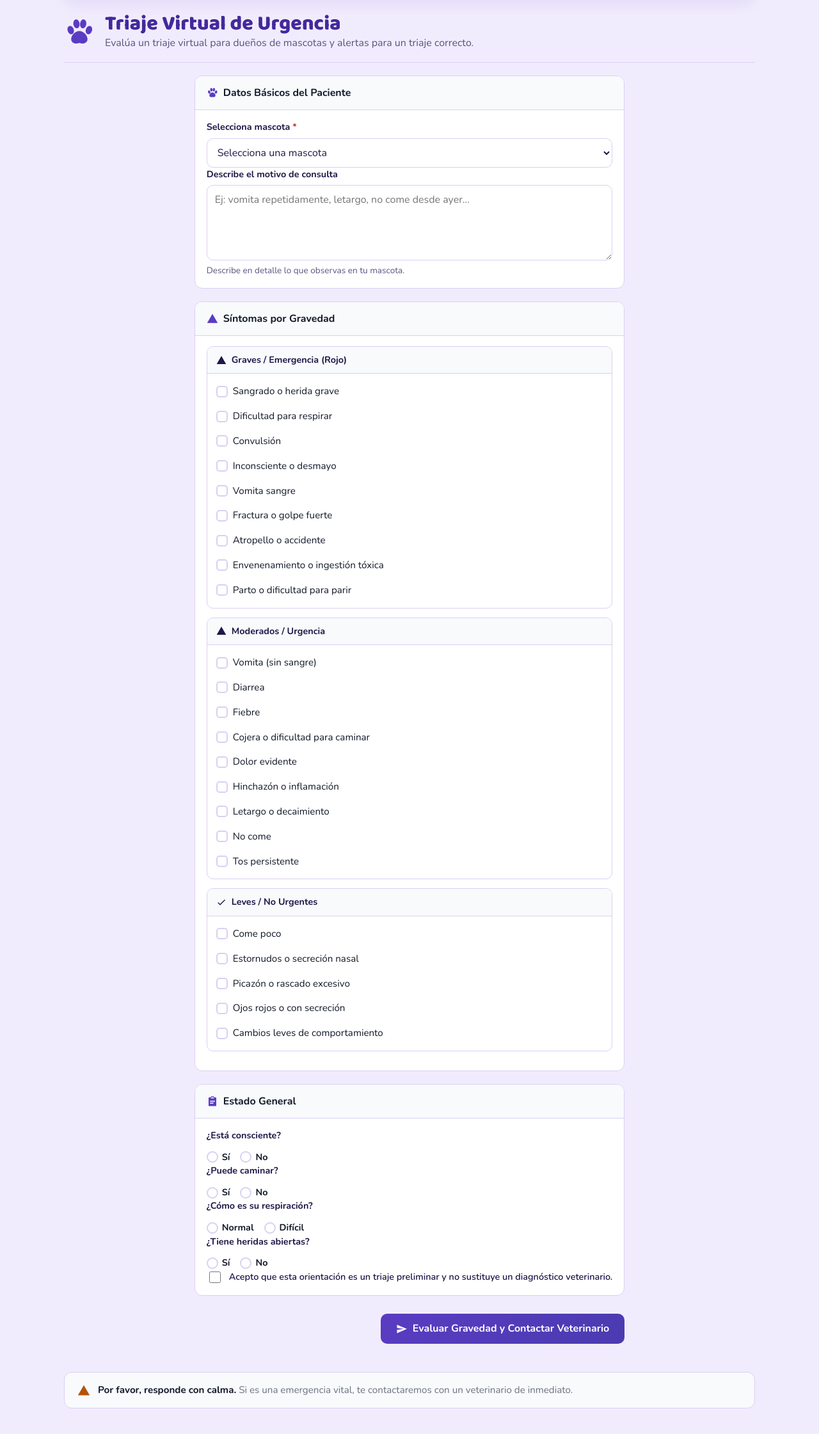
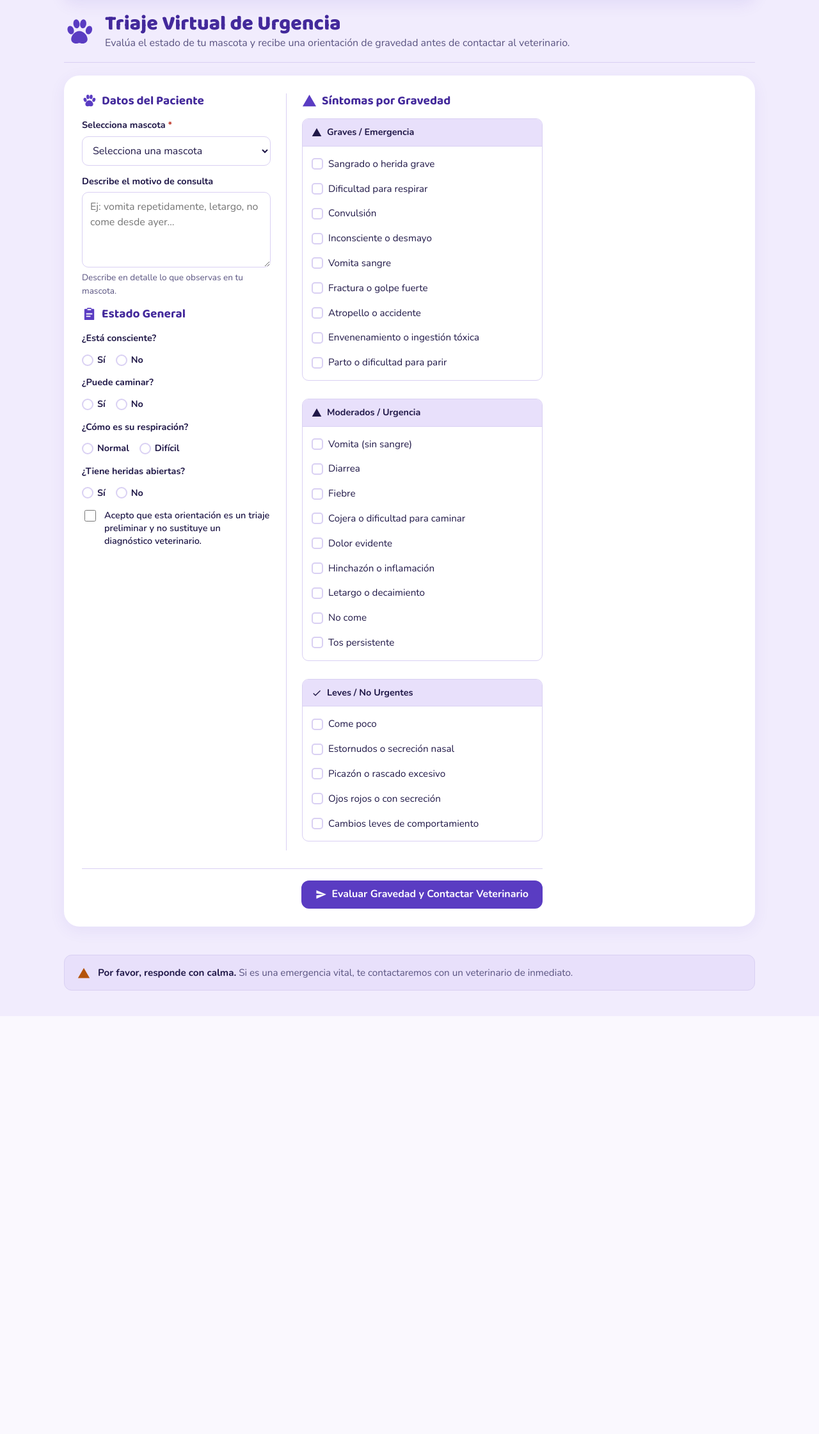
Before and after one commit to Luis-Alejandro-18/Veterinaria_Modular, a Flask app: page /triaje/nueva in a window 1280 px wide. Shown: the part 78-2319 px from the top of the page at 64% size. After the commit the page ends 1626 px from the top, so only its background shows below. Run offline with Flask 3, Linux system fonts and the light colour scheme; the visitor is signed in with stand-in values (Sample User, id 1); tables that the repository leaves empty hold one stand-in row (values such as "Sample post"); some libraries are stand-ins or nearby versions.

Commit message:
fix: triaje - rediseño de tarjeta de dos columnas, clasificación corregida y tests actualizados

```diff
--- a/routes/triaje.py
+++ b/routes/triaje.py
@@ -1,5 +1,7 @@
 import mimetypes
 import os
+import re
+import unicodedata
 from uuid import uuid4
 
 from flask import (Blueprint, abort, current_app, flash, g, redirect,
@@ -20,14 +22,45 @@ triaje_bp = Blueprint('triaje', __name__, url_prefix='/triaje')
 EXTENSIONES_IMAGEN = {'png', 'jpg', 'jpeg', 'gif', 'webp'}
 EXTENSIONES_VIDEO = {'mp4', 'mov', 'avi', 'webm'}
 
+# Mapa clave -> etiqueta amigable para los síntomas predefinidos.
+SINTOMA_ETIQUETA = {}
+for _nivel, _sintomas in SINTOMAS_PREDEFINIDOS.items():
+    for _clave, _etiqueta in _sintomas:
+        SINTOMA_ETIQUETA[_clave] = _etiqueta
+
+# Mapa clave -> nivel de urgencia para los síntomas predefinidos.
+SINTOMA_NIVEL = {}
+for _nivel, _sintomas in SINTOMAS_PREDEFINIDOS.items():
+    for _clave, _etiqueta in _sintomas:
+        SINTOMA_NIVEL[_clave] = _nivel
+
+
+def _normalizar(texto):
+    """Pasa a minúsculas, quita acentos y colapsa espacios."""
+    if not texto:
+        return ''
+    texto = texto.lower()
+    texto = ''.join(
+        c for c in unicodedata.normalize('NFD', texto)
+        if unicodedata.category(c) != 'Mn'
+    )
+    return re.sub(r'\s+', ' ', texto).strip()
+
+
+# Expresiones regulares con límite de palabra para evitar falsos positivos
+# (p. ej. "tos" dentro de "vómitos"). Se aplican sobre texto ya normalizado.
 PALABRAS_URGENTES = [
-    'sangra', 'sangrado', 'convulsion', 'convulsión', 'no respira',
-    'dificultad para respirar', 'envenen', 'atropell', 'desmay',
-    'inconsciente', 'fractura', 'vomita sangre', 'parto',
+    r'\bsangr', r'\bhemorragi', r'\bveneno', r'\btoxico', r'\bintoxicaci',
+    r'\bconvuls', r'\bdesmay', r'\binconsciente', r'\bno respira',
+    r'\bdificultad para respirar', r'\bdificultad respir', r'\bcuesta respir',
+    r'\batropell', r'\baccidente', r'\bfractura', r'\bgolpe fuerte',
+    r'\bquemadura', r'\bparto', r'\bsangre en la heces', r'\bherida\w*',
+    r'\bno puede caminar',
 ]
 PALABRAS_MODERADAS = [
-    'vomita', 'diarrea', 'fiebre', 'cojea', 'dolor', 'hinchaz',
-    'letargo', 'no come', 'tos',
+    r'\bvomita', r'\bvomit', r'\bdiarrea', r'\bfiebre', r'\bcoje',
+    r'\bdolor', r'\bhinch\w*', r'\binflamaci', r'\bletargo', r'\bdecaed',
+    r'\bdecai', r'\bno come', r'\bno quiere comer', r'\btos\b',
 ]
 
 
@@ -41,6 +74,10 @@ def _redirect_veterinarios_crear():
             return redirect(url_for('veterinario.consultas_disponibles'))
 
 
+def _coincide(texto_norm, patrones):
+    return any(re.search(p, texto_norm) for p in patrones)
+
+
 def clasificar_urgencia(sintomas_texto, sintomas_predefinidos=None, estado_general=None):
     """Clasifica la urgencia con reglas simples por palabras clave, síntomas predefinidos y estado general.
 
@@ -48,8 +85,11 @@ def clasificar_urgencia(sintomas_texto, sintomas_predefinidos=None, estado_gener
         sintomas_texto: Texto libre de síntomas.
         sintomas_predefinidos: Lista de claves de síntomas predefinidos seleccionados.
         estado_general: Dict con respuestas del formulario de estado general.
+
+    Returns:
+        Uno de 'Urgente', 'Moderado', 'Leve'.
     """
-    texto = (sintomas_texto or '').lower()
+    texto = _normalizar(sintomas_texto)
     predefinidos = sintomas_predefinidos or []
     estado = estado_general or {}
 
@@ -63,24 +103,22 @@ def clasificar_urgencia(sintomas_texto, sintomas_predefinidos=None, estado_gener
     if estado.get('estado_heridas') == 'si':
         return 'Urgente'
 
-    # Si hay algún síntoma predefinido urgente, la urgencia es Urgente.
+    # Síntomas predefinidos: el nivel más grave gana.
     for clave in predefinidos:
-        for nivel, sintomas in SINTOMAS_PREDEFINIDOS.items():
-            if any(s[0] == clave for s in sintomas) and nivel == 'Urgente':
-                return 'Urgente'
+        if SINTOMA_NIVEL.get(clave) == 'Urgente':
+            return 'Urgente'
 
     # Palabras clave urgentes en el texto libre.
-    if any(palabra in texto for palabra in PALABRAS_URGENTES):
+    if _coincide(texto, PALABRAS_URGENTES):
         return 'Urgente'
 
-    # Si hay algún síntoma predefinido moderado, la urgencia es al menos Moderado.
+    # Síntomas predefinidos moderados.
     for clave in predefinidos:
-        for nivel, sintomas in SINTOMAS_PREDEFINIDOS.items():
-            if any(s[0] == clave for s in sintomas) and nivel == 'Moderado':
-                return 'Moderado'
+        if SINTOMA_NIVEL.get(clave) == 'Moderado':
+            return 'Moderado'
 
     # Palabras clave moderadas en el texto libre.
-    if any(palabra in texto for palabra in PALABRAS_MODERADAS):
+    if _coincide(texto, PALABRAS_MODERADAS):
         return 'Moderado'
 
     return 'Leve'
@@ -149,7 +187,8 @@ def nueva():
         if motivo:
             partes_sintomas.append('Motivo: ' + motivo)
         if sintomas_predefinidos:
-            partes_sintomas.append('Síntomas: ' + ', '.join(sintomas_predefinidos))
+            etiquetas = [SINTOMA_ETIQUETA.get(c, c) for c in sintomas_predefinidos]
+            partes_sintomas.append('Síntomas: ' + ', '.join(etiquetas))
 
         estado_partes = []
         if estado_consciente:
@@ -184,7 +223,7 @@ def nueva():
         consulta = Consulta(
             mascota_id=mascota.id,
             sintomas=sintomas_combinados,
-            nivel_urgencia=clasificar_urgencia(motivo, sintomas_predefinidos, estado_general),
+            nivel_urgencia=clasificar_urgencia(sintomas_combinados, sintomas_predefinidos, estado_general),
             estado='Pendiente',
             acepta_terminos_triage=True,
         )
--- a/static/css/estilosGlobales.css
+++ b/static/css/estilosGlobales.css
@@ -1557,67 +1557,41 @@ textarea.in,
   margin: 0;
 }
 
-/* ===== Triaje Virtual — Diseño de tarjetas verticales ===== */
-.triaje-wrapper {
-  max-width: 900px;
-  margin: 0 auto;
-}
-
+/* ===== Triaje Virtual — integrado al sistema de diseño ===== */
 .triaje-form {
-  display: flex;
-  flex-direction: column;
-  gap: 20px;
-}
-
-.triaje-card {
-  border: 1px solid var(--line, #e5e7eb);
-  border-radius: 12px;
-  background: #fff;
-  overflow: hidden;
-}
-
-.triaje-card .card-header {
+  gap: 24px;
+}
+
+.triaje-form h3 {
   display: flex;
   align-items: center;
   gap: 8px;
-  padding: 14px 18px;
-  background: #f8fafc;
-  border-bottom: 1px solid var(--line, #e5e7eb);
-}
-
-.triaje-card .card-header .i {
-  width: 18px;
-  height: 18px;
-  color: var(--primary, #5a3cc2);
-}
-
-.triaje-card .card-header span {
-  font-size: 1rem;
-  font-weight: 700;
-  color: var(--texto, #111827);
-}
-
-.triaje-card .card-body {
-  padding: 16px 18px;
+  margin-top: 0;
+}
+
+.triaje-form h3 .i {
+  width: 1.2em;
+  height: 1.2em;
+  color: var(--brand);
 }
 
 .grupo-sintomas {
-  border: 1px solid var(--line, #e5e7eb);
+  border: 1px solid var(--line);
   border-radius: 10px;
   margin-bottom: 14px;
   overflow: hidden;
 }
 
 .grupo-urgente {
-  border-left: 4px solid var(--danger, #dc2626);
+  border-left: 4px solid var(--danger);
 }
 
 .grupo-moderado {
-  border-left: 4px solid var(--warning, #d97706);
+  border-left: 4px solid var(--warning);
 }
 
 .grupo-leve {
-  border-left: 4px solid var(--success, #15803d);
+  border-left: 4px solid var(--ok);
 }
 
 .grupo-header {
@@ -1625,8 +1599,8 @@ textarea.in,
   align-items: center;
   gap: 8px;
   padding: 10px 14px;
-  background: #f8fafc;
-  border-bottom: 1px solid var(--line, #e5e7eb);
+  background: var(--soft);
+  border-bottom: 1px solid var(--line);
 }
 
 .grupo-header .i {
@@ -1710,7 +1684,7 @@ textarea.in,
 }
 
 .opcion-texto {
-  color: var(--texto, #111827);
+  color: var(--ink);
 }
 
 /* Opciones Sí/No */
@@ -1726,7 +1700,7 @@ textarea.in,
   gap: 6px;
   cursor: pointer;
   font-size: 0.95rem;
-  color: var(--texto, #111827);
+  color: var(--ink);
 }
 
 .opcion-siono input[type="radio"] {
@@ -1760,29 +1734,6 @@ textarea.in,
   border-radius: 50%;
 }
 
-/* Botón final */
-.triaje-actions {
-  display: flex;
-  justify-content: flex-end;
-  margin-top: 8px;
-}
-
-.btn-final {
-  background: linear-gradient(135deg, var(--primary, #5a3cc2), #4a3bb0);
-  border: none;
-  color: #fff;
-  padding: 14px 24px;
-  font-size: 1rem;
-  font-weight: 700;
-  border-radius: 10px;
-  cursor: pointer;
-}
-
-.btn-final:disabled {
-  opacity: 0.6;
-  cursor: not-allowed;
-}
-
 /* Info box inferior */
 .triaje-footer {
   margin-top: 24px;
@@ -1793,8 +1744,8 @@ textarea.in,
   align-items: flex-start;
   gap: 12px;
   padding: 16px 20px;
-  background: #f8fafc;
-  border: 1px solid var(--line, #e5e7eb);
+  background: var(--soft);
+  border: 1px solid var(--line);
   border-radius: 12px;
 }
 
@@ -1802,136 +1753,20 @@ textarea.in,
   width: 20px;
   height: 20px;
   flex-shrink: 0;
-  color: var(--warning, #d97706);
+  color: var(--warning);
   margin-top: 2px;
 }
 
 .info-box strong {
-  color: var(--texto, #111827);
+  color: var(--ink);
 }
 
 .info-box div {
-  color: var(--texto-suave, #6b7280);
+  color: var(--muted);
   font-size: 0.95rem;
   line-height: 1.5;
 }
 
-/* Responsive */
-@media (max-width: 1024px) {
-  .triaje-container {
-    grid-template-columns: 1fr;
-  }
-
-  .col-estado {
-    order: -1;
-  }
-}
-
-@media (max-width: 640px) {
-  .progress {
-    font-size: 0.8rem;
-    gap: 6px;
-  }
-
-  .grupo-grupo {
-    padding: 12px 14px;
-  }
-}
-
-/* Triaje guiado — síntomas predefinidos */
-.sintomas-grid {
-  display: grid;
-  grid-template-columns: repeat(auto-fit, minmax(280px, 1fr));
-  gap: 16px;
-  margin-top: 10px;
-}
-
-.sintoma-grupo {
-  border: 1px solid var(--line, #e5e7eb);
-  border-radius: 12px;
-  padding: 12px 14px;
-  background: #fff;
-}
-
-.sintoma-nivel {
-  margin: 0 0 10px 0;
-  font-size: 0.95rem;
-  font-weight: 700;
-  text-transform: uppercase;
-  letter-spacing: 0.5px;
-}
-
-.sintoma-nivel.nivel-urgente {
-  color: var(--danger, #dc2626);
-}
-
-.sintoma-nivel.nivel-moderado {
-  color: var(--warning, #d97706);
-}
-
-.sintoma-nivel.nivel-leve {
-  color: var(--success, #15803d);
-}
-
-.sintoma-lista {
-  display: flex;
-  flex-direction: column;
-  gap: 6px;
-}
-
-.sintoma-item {
-  display: flex;
-  align-items: center;
-  gap: 8px;
-  cursor: pointer;
-  font-size: 0.95rem;
-}
-
-.sintoma-item input[type="checkbox"] {
-  margin: 0;
-  width: 16px;
-  height: 16px;
-}
-
-.sintoma-texto {
-  color: var(--texto, #111827);
-}
-
 .mt-2 {
   margin-top: 12px !important;
 }
-
-/* Vista previa de urgencia */
-.urgencia-preview {
-  margin-top: 10px;
-  font-weight: 700;
-  font-size: 0.95rem;
-  padding: 8px 12px;
-  border-radius: 8px;
-  display: inline-block;
-}
-
-.urgencia-urgente {
-  background: #fef2f2;
-  color: #991b1b;
-  border: 1px solid #fecaca;
-}
-
-.urgencia-moderado {
-  background: #fffbeb;
-  color: #92400e;
-  border: 1px solid #fcd34d;
-}
-
-.urgencia-leve {
-  background: #f0fdf4;
-  color: #166534;
-  border: 1px solid #bbf7d0;
-}
-
-/* Responsive para síntomas */
-@media (max-width: 640px) {
-  .sintomas-grid {
-    grid-template-columns: 1fr;
-  }
-}
--- a/templates/triaje/form.html
+++ b/templates/triaje/form.html
@@ -7,22 +7,18 @@
   <svg class="i" aria-hidden="true"><use href="#paw"/></svg>
   <div>
     <h1>Triaje Virtual de Urgencia</h1>
-    <p>Evalúa un triaje virtual para dueños de mascotas y alertas para un triaje correcto.</p>
+    <p>Evalúa el estado de tu mascota y recibe una orientación de gravedad antes de contactar al veterinario.</p>
   </div>
 </div>
 
-<div class="triaje-wrapper">
-  {% if mascotas %}
+<div class="card">
   <form method="post" action="{{ url_for('triaje.nueva') }}" class="form triaje-form">
     <input type="hidden" name="csrf_token" value="{{ csrf_token() }}">
 
-    <!-- Tarjeta 1: Datos Básicos -->
-    <div class="triaje-card card-paciente">
-      <div class="card-header">
-        <svg class="i" aria-hidden="true"><use href="#paw"/></svg>
-        <span>Datos Básicos del Paciente</span>
-      </div>
-      <div class="card-body">
+    <div class="cols">
+      <div class="col">
+        <h3><svg class="i" aria-hidden="true"><use href="#paw"/></svg>Datos del Paciente</h3>
+
         <div class="field">
           <label for="mascota_id">Selecciona mascota <span class="req">*</span></label>
           <select class="in" id="mascota_id" name="mascota_id" required>
@@ -38,75 +34,8 @@
           <textarea class="in" id="motivo" name="motivo" rows="4" placeholder="Ej: vomita repetidamente, letargo, no come desde ayer…"></textarea>
           <small class="hint">Describe en detalle lo que observas en tu mascota.</small>
         </div>
-      </div>
-    </div>
 
-    <!-- Tarjeta 2: Síntomas por Gravedad -->
-    <div class="triaje-card card-sintomas">
-      <div class="card-header">
-        <svg class="i" aria-hidden="true"><use href="#alert"/></svg>
-        <span>Síntomas por Gravedad</span>
-      </div>
-      <div class="card-body">
-
-        <div class="grupo-sintomas urgente">
-          <div class="grupo-header">
-            <svg class="i" aria-hidden="true"><use href="#alert"/></svg>
-            <span>Graves / Emergencia (Rojo)</span>
-          </div>
-          <div class="opciones-lista">
-            {% for clave, etiqueta in sintomas_predefinidos['Urgente'] %}
-            <label class="opcion-item">
-              <input type="checkbox" name="sintomas_predefinidos" value="{{ clave }}">
-              <span class="opcion-check"></span>
-              <span class="opcion-texto">{{ etiqueta }}</span>
-            </label>
-            {% endfor %}
-          </div>
-        </div>
-
-        <div class="grupo-sintomas moderado">
-          <div class="grupo-header">
-            <svg class="i" aria-hidden="true"><use href="#alert"/></svg>
-            <span>Moderados / Urgencia</span>
-          </div>
-          <div class="opciones-lista">
-            {% for clave, etiqueta in sintomas_predefinidos['Moderado'] %}
-            <label class="opcion-item">
-              <input type="checkbox" name="sintomas_predefinidos" value="{{ clave }}">
-              <span class="opcion-check"></span>
-              <span class="opcion-texto">{{ etiqueta }}</span>
-            </label>
-            {% endfor %}
-          </div>
-        </div>
-
-        <div class="grupo-sintomas leve">
-          <div class="grupo-header">
-            <svg class="i" aria-hidden="true"><use href="#check"/></svg>
-            <span>Leves / No Urgentes</span>
-          </div>
-          <div class="opciones-lista">
-            {% for clave, etiqueta in sintomas_predefinidos['Leve'] %}
-            <label class="opcion-item">
-              <input type="checkbox" name="sintomas_predefinidos" value="{{ clave }}">
-              <span class="opcion-check"></span>
-              <span class="opcion-texto">{{ etiqueta }}</span>
-            </label>
-            {% endfor %}
-          </div>
-        </div>
-
-      </div>
-    </div>
-
-    <!-- Tarjeta 3: Estado General -->
-    <div class="triaje-card card-estado">
-      <div class="card-header">
-        <svg class="i" aria-hidden="true"><use href="#clip"/></svg>
-        <span>Estado General</span>
-      </div>
-      <div class="card-body">
+        <h3><svg class="i" aria-hidden="true"><use href="#clip"/></svg>Estado General</h3>
 
         <div class="field estado-pregunta">
           <label>¿Está consciente?</label>
@@ -176,28 +105,68 @@
           <input type="checkbox" name="acepta_terminos_triage" required>
           Acepto que esta orientación es un triaje preliminar y no sustituye un diagnóstico veterinario.
         </label>
+      </div>
 
+      <div class="col">
+        <h3><svg class="i" aria-hidden="true"><use href="#alert"/></svg>Síntomas por Gravedad</h3>
+
+        <div class="grupo-sintomas urgente">
+          <div class="grupo-header">
+            <svg class="i" aria-hidden="true"><use href="#alert"/></svg>
+            <span>Graves / Emergencia</span>
+          </div>
+          <div class="opciones-lista">
+            {% for clave, etiqueta in sintomas_predefinidos['Urgente'] %}
+            <label class="opcion-item">
+              <input type="checkbox" name="sintomas_predefinidos" value="{{ clave }}">
+              <span class="opcion-check"></span>
+              <span class="opcion-texto">{{ etiqueta }}</span>
+            </label>
+            {% endfor %}
           </div>
         </div>
 
-    <!-- Botón Final -->
-    <div class="triaje-actions">
-      <button type="submit" class="btn btn-primary btn-final">
+        <div class="grupo-sintomas moderado">
+          <div class="grupo-header">
+            <svg class="i" aria-hidden="true"><use href="#alert"/></svg>
+            <span>Moderados / Urgencia</span>
+          </div>
+          <div class="opciones-lista">
+            {% for clave, etiqueta in sintomas_predefinidos['Moderado'] %}
+            <label class="opcion-item">
+              <input type="checkbox" name="sintomas_predefinidos" value="{{ clave }}">
+              <span class="opcion-check"></span>
+              <span class="opcion-texto">{{ etiqueta }}</span>
+            </label>
+            {% endfor %}
+          </div>
+        </div>
+
+        <div class="grupo-sintomas leve">
+          <div class="grupo-header">
+            <svg class="i" aria-hidden="true"><use href="#check"/></svg>
+            <span>Leves / No Urgentes</span>
+          </div>
+          <div class="opciones-lista">
+            {% for clave, etiqueta in sintomas_predefinidos['Leve'] %}
+            <label class="opcion-item">
+              <input type="checkbox" name="sintomas_predefinidos" value="{{ clave }}">
+              <span class="opcion-check"></span>
+              <span class="opcion-texto">{{ etiqueta }}</span>
+            </label>
+            {% endfor %}
+          </div>
+        </div>
+      </div>
+    </div>
+
+    <div class="actions">
+      <button type="submit" class="btn btn-primary">
         <svg class="i" aria-hidden="true"><use href="#send"/></svg>
         Evaluar Gravedad y Contactar Veterinario
       </button>
     </div>
   </form>
-  {% else %}
-  <div class="card empty-state">
-    <h2>Primero registra una mascota</h2>
-    <p>Necesitas al menos una mascota para poder iniciar un triaje.</p>
-    <a class="btn" href="{{ url_for('mascotas.nueva') }}">
-      <svg class="i" aria-hidden="true"><use href="#plus"/></svg>
-      Nueva mascota
-    </a>
-  </div>
-  {% endif %}
 </div>
 
 <div class="triaje-footer">
@@ -214,16 +183,16 @@
 {% block scripts %}
 <script>
   (function () {
-    var btnFinal = document.querySelector('.btn-final');
-    var form = document.querySelector('form');
+    var form = document.querySelector('.triaje-form');
+    var btnFinal = document.querySelector('.triaje-form .btn-primary');
 
-    if (!btnFinal || !form) return;
+    if (!form || !btnFinal) return;
 
     btnFinal.disabled = false;
 
     form.addEventListener('submit', function (e) {
-      var checkboxes = document.querySelectorAll('input[name="sintomas_predefinidos"]');
-      var radios = document.querySelectorAll('input[type="radio"]');
+      var checkboxes = form.querySelectorAll('input[name="sintomas_predefinidos"]');
+      var radios = form.querySelectorAll('input[type="radio"]');
       var motivo = document.getElementById('motivo');
 
       var haySintomas = Array.prototype.some.call(checkboxes, function (cb) { return cb.checked; });
```
Also changed, not shown: other parts of static/css/estilosGlobales.css (+12 -12 lines), tests/test_smoke.py (+8 -9 lines), tests/test_triaje.py (added, +79 -0 lines). Lines whose indentation alone changed are shown as unchanged.
